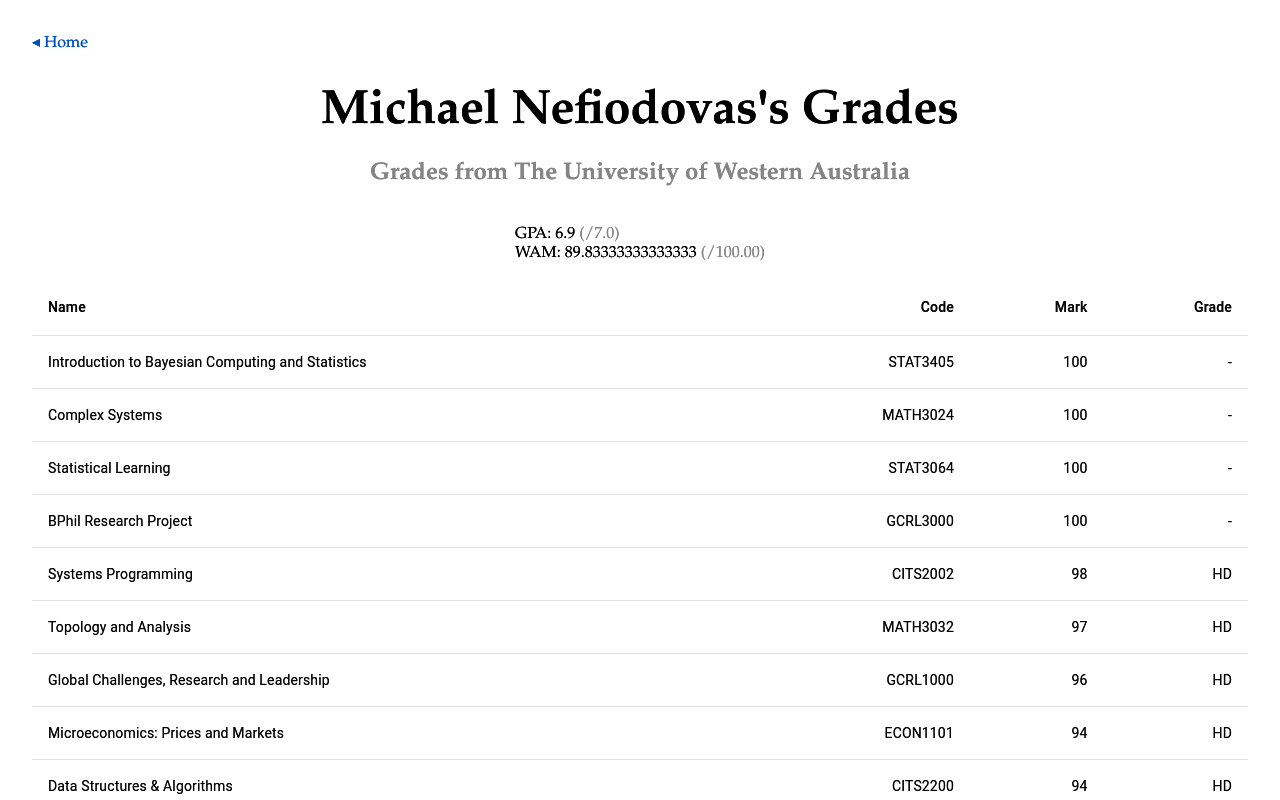
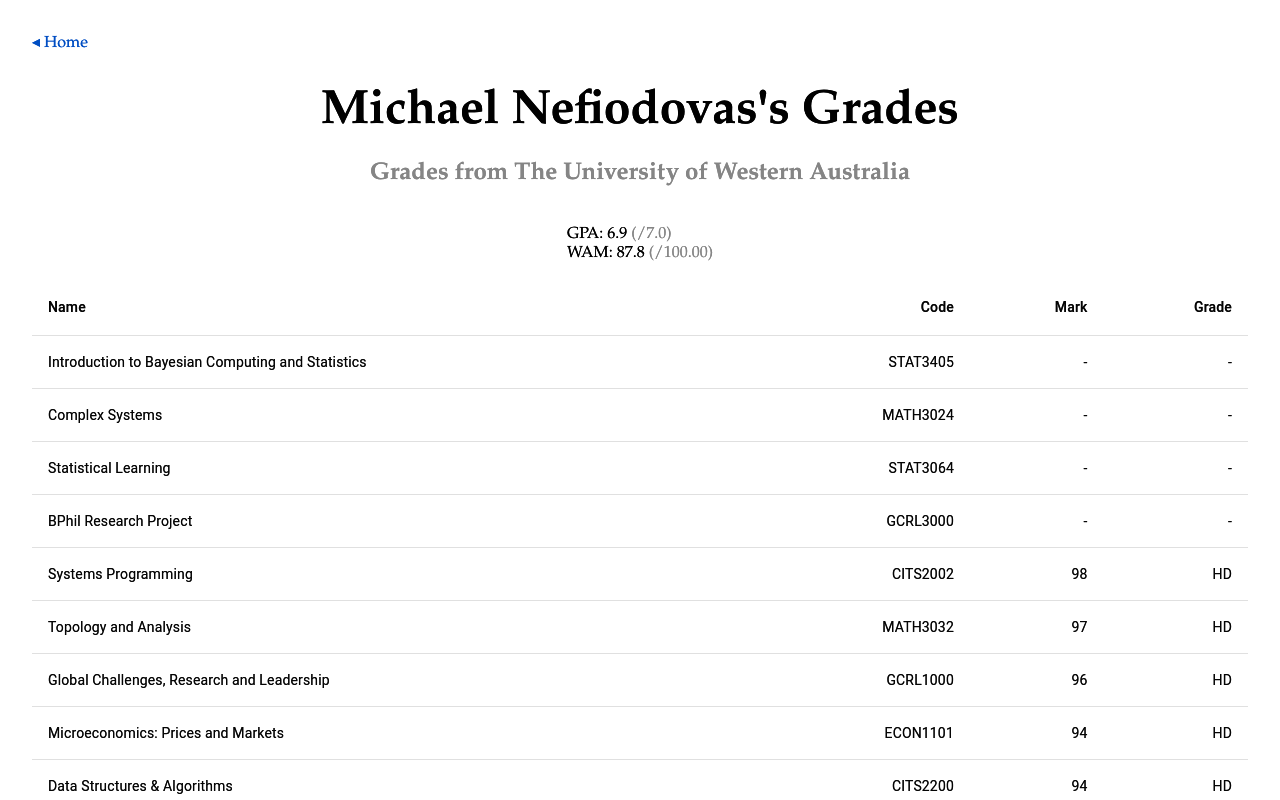
Before and after one commit to MouseAndKeyboard/nefsite, a Next.js app: page /grades in a window 1280 px wide. Shown: the top 800 px of the page. Built offline with nearby package versions, Linux system fonts and the light colour scheme.

Commit message:
made marks on uncompleted units -

```diff
--- a/components/data/grades.js
+++ b/components/data/grades.js
@@ -37,8 +37,8 @@
   createData("Natural Langugage Processing", "CITS4012", 85, "HD"),
   createData("Algebraic Structures and Symmetry", "MATH3031", 90, "HD"),
 
-  createData("Introduction to Bayesian Computing and Statistics", "STAT3405", 100, "-"),
-  createData("Complex Systems", "MATH3024", 100, "-"),
-  createData("Statistical Learning", "STAT3064", 100, "-"),
-  createData("BPhil Research Project", "GCRL3000", 100, "-")
+  createData("Introduction to Bayesian Computing and Statistics", "STAT3405", "-", "-"),
+  createData("Complex Systems", "MATH3024", "-", "-"),
+  createData("Statistical Learning", "STAT3064", "-", "-"),
+  createData("BPhil Research Project", "GCRL3000", "-", "-")
 ]
```
